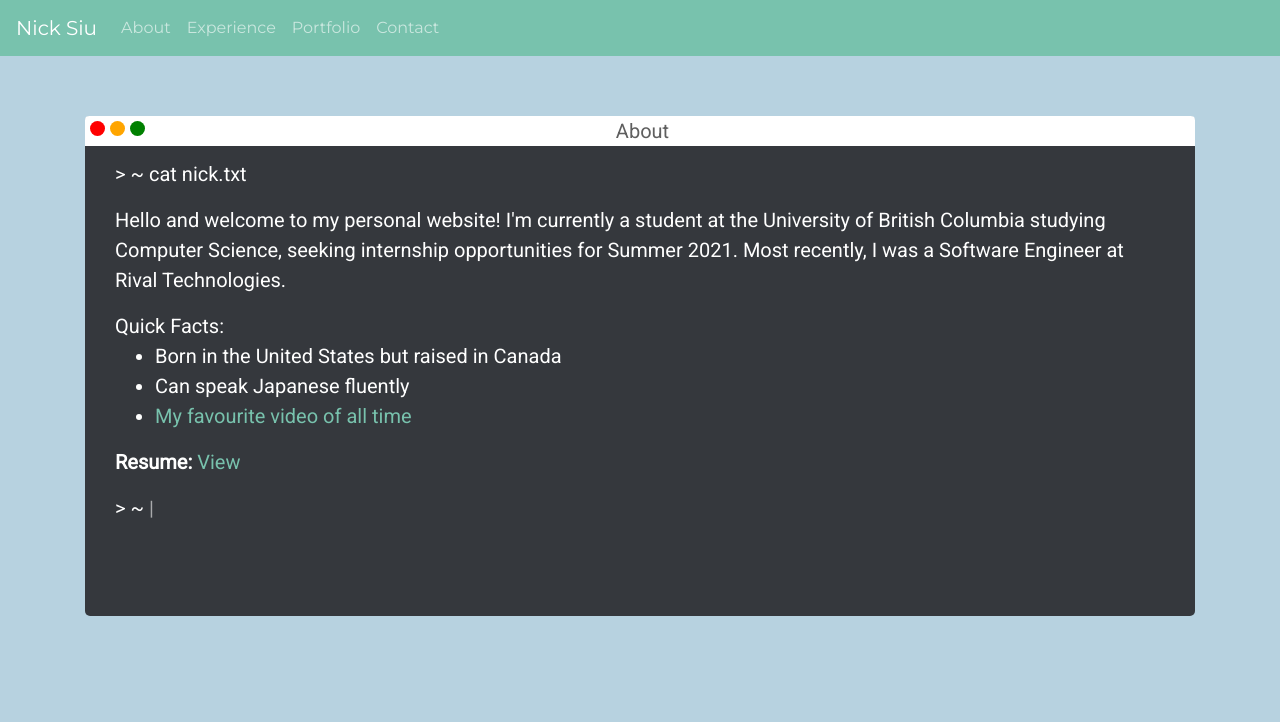
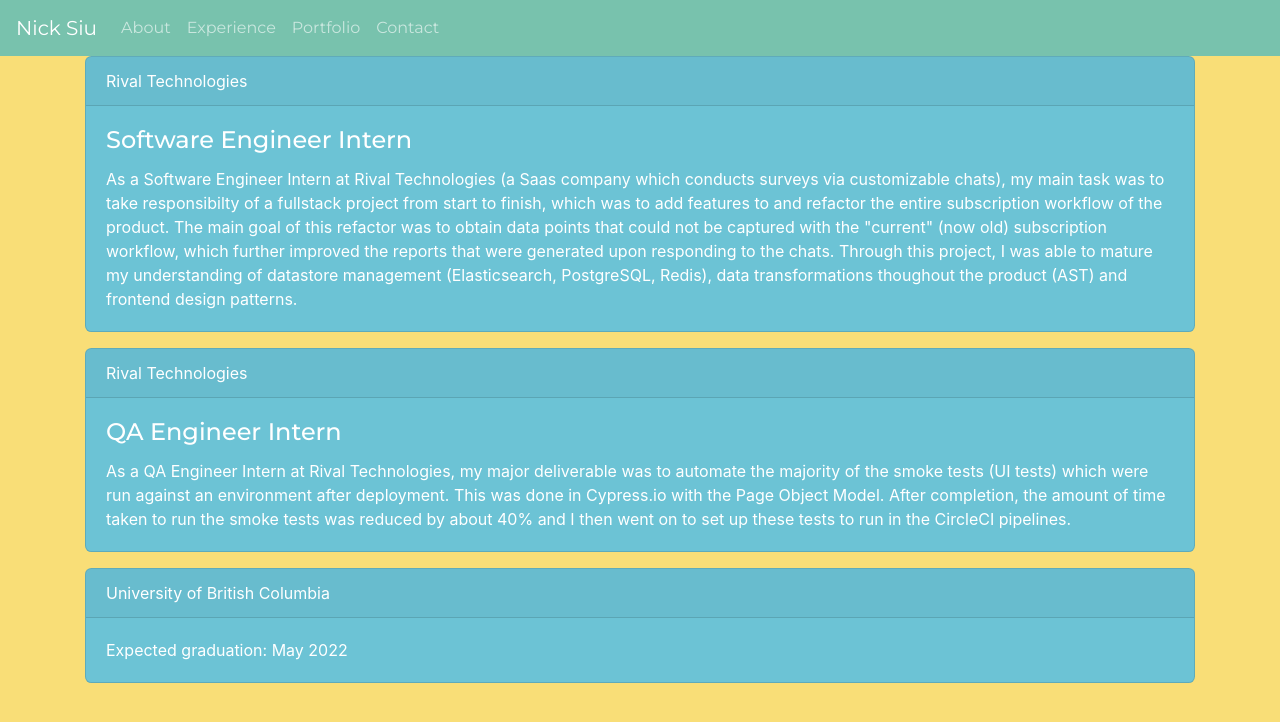
Before and after one commit to nksiu/nick-siu-personal, a React (Create React App) app: page /experience in a window 1280 px wide. Shown: the top 722 px of the page. Built offline with nearby package versions, Linux system fonts and the light colour scheme.

Commit message:
content for experience

```diff
--- a/src/App.js
+++ b/src/App.js
@@ -7,6 +7,7 @@ import {BrowserRouter as Router, Route, Switch} from "react-router-dom";
 import Header from "./components/Header";
 import About from "./components/About"
 import Contact from "./components/Contact"
+import Experience from "./components/Experience"
 
 class App extends Component {
   render() {
@@ -14,7 +15,7 @@ class App extends Component {
         <Router>
           <Header />
           <Switch>
-            <Route exact path="/experience" render={() => <About />} />
+            <Route exact path="/experience" render={() => <Experience />} />
             <Route exact path="/portfolio" render={() => <About />} />
             <Route exact path="/contact" render={() => <Contact />} />
             <Route exact path="/" render={() => <About />} />
--- a/src/components/About/index.js
+++ b/src/components/About/index.js
@@ -19,14 +19,14 @@ const INTRO_TEXT = (
       Hello and welcome to my personal website! I'm currently a student
       at the University of British Columbia studying Computer Science,
       seeking internship opportunities for Summer 2021. Most recently,
-      I was a Software Engineer at Rival Technologies.
+      I was a Software Engineer Intern at Rival Technologies.
     </p>
     <p>
       Quick Facts:
       <ul>
         <li>Born in the United States but raised in Canada</li>
         <li>Can speak Japanese fluently</li>
-        <li><a href="https://www.youtube.com/watch?v=dQw4w9WgXcQ" target="_blank">My favourite video of all time</a></li>
+        <li>Can make 1 minute rice in 58 seconds</li>
       </ul>
     </p>
     <p><b>Resume: </b><a href="https://drive.google.com/file/d/1SDX2ujZW5XqUBVU7XsXES9SXp0L09IJd/view?usp=sharing" target="_blank">View</a></p>
--- /dev/null
+++ b/src/components/Experience/card.js
@@ -0,0 +1,41 @@
+import React from "react";
+import {Rotate} from "react-reveal";
+
+const Card = ({experience, isEven}) => {
+  return (
+    <div>
+      {
+        isEven ?
+          <Rotate top left>
+            <div>
+                <div class="card text-white bg-info mb-3">
+                  <div class="card-header">{experience.company}</div>
+                    <div class="card-body">
+                      {experience.title ? <h4 class="card-title">{experience.title}</h4> : null}
+                        <p class="card-text">
+                          {experience.description}
+                        </p>
+                    </div>
+                </div>
+            </div>
+          </Rotate>
+        :
+          <Rotate bottom right>
+            <div>
+                <div class="card text-white bg-info mb-3">
+                  <div class="card-header">{experience.company}</div>
+                    <div class="card-body">
+                      {experience.title ? <h4 class="card-title">{experience.title}</h4> : null}
+                        <p class="card-text">
+                          {experience.description}
+                        </p>
+                    </div>
+                </div>
+            </div>
+          </Rotate>
+      }
+    </div>
+  )
+}
+
+export default Card
--- /dev/null
+++ b/src/components/Experience/content.js
@@ -0,0 +1,33 @@
+const RivalSoft = `
+  As a Software Engineer Intern at Rival Technologies (a Saas company which conducts surveys via customizable chats), my main task was
+  to take responsibilty of a fullstack project from start to finish, which was to add features to and refactor the entire subscription
+  workflow of the product. The main goal of this refactor was to obtain data points that could not be captured with the "current"
+  (now old) subscription workflow, which further improved the reports that were generated upon responding to the chats. Through this
+  project, I was able to mature my understanding of datastore management (Elasticsearch, PostgreSQL, Redis), data transformations
+  thoughout the product (AST) and frontend design patterns.
+`
+
+const RivalQA = `
+  As a QA Engineer Intern at Rival Technologies, my major deliverable was to automate the majority of the smoke tests (UI tests)
+  which were run against an environment after deployment. This was done in Cypress.io with the Page Object Model. After completion,
+  the amount of time taken to run the smoke tests was reduced by about 40% and I then went on to set up these tests to run
+  in the CircleCI pipelines.
+`
+
+export const experiences = [
+  {
+    company: "Rival Technologies",
+    title: "Software Engineer Intern",
+    description: RivalSoft
+  },
+  {
+    company: "Rival Technologies",
+    title: "QA Engineer Intern",
+    description: RivalQA
+  },
+  {
+    company: "University of British Columbia",
+    title: "",
+    description: "Expected graduation: May 2022"
+  },
+]
--- /dev/null
+++ b/src/components/Experience/index.js
@@ -0,0 +1,27 @@
+import React from "react";
+import {createGlobalStyle} from 'styled-components';
+import {experiences} from "./content";
+
+// Components
+import Card from "./card";
+
+const GlobalStyle = createGlobalStyle`
+  body {
+    background-color: #f9de77;
+  }
+`
+
+const Experience = () => {
+  return (
+    <div className="container">
+      <GlobalStyle />
+      {
+        experiences.map((experience, i) => (
+          <Card experience={experience} isEven={i%2 === 0}/>
+        ))
+      }
+    </div>
+  )
+}
+
+export default Experience
```
